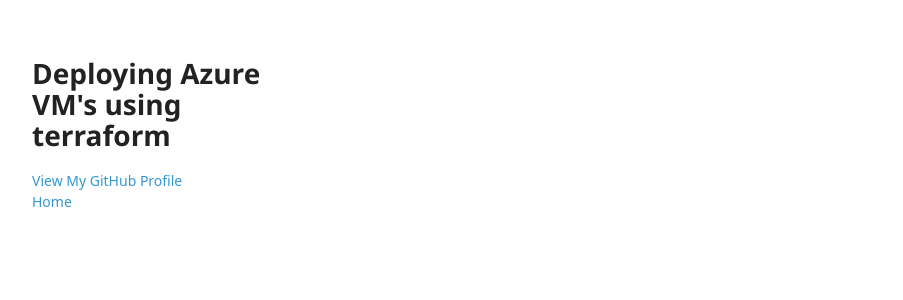
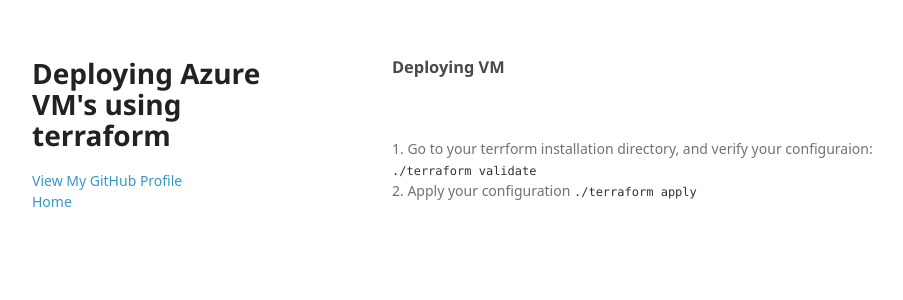
Before and after one commit to arjenwilly/arjenwilly.github.io, a Jekyll site: the page terraform3.html, which Jekyll copies as it is, in a window 1280 px wide. Shown: the top 300 px of the page, without its empty margins (178-1081 px from the left). Built offline with Jekyll 4.4.1, drawn with Linux system fonts in a browser that asks for light colours; some web fonts are replaced.

Commit message:
Update terraform3.html

```diff
--- a/terraform3.html
+++ b/terraform3.html
@@ -24,6 +24,17 @@
 
       </header>
       <section>
+        <h3>Deploying VM</h3><br><br>
+        1. Go to your terrform installation directory, and verify your configuraion:<br>
+        <code>
+          ./terraform validate
+        </code>
+        <br>
+        2. Apply your configuration
+        <code>
+          ./terraform apply
+        </code>
+        <br>
 
 
       </section>
```
